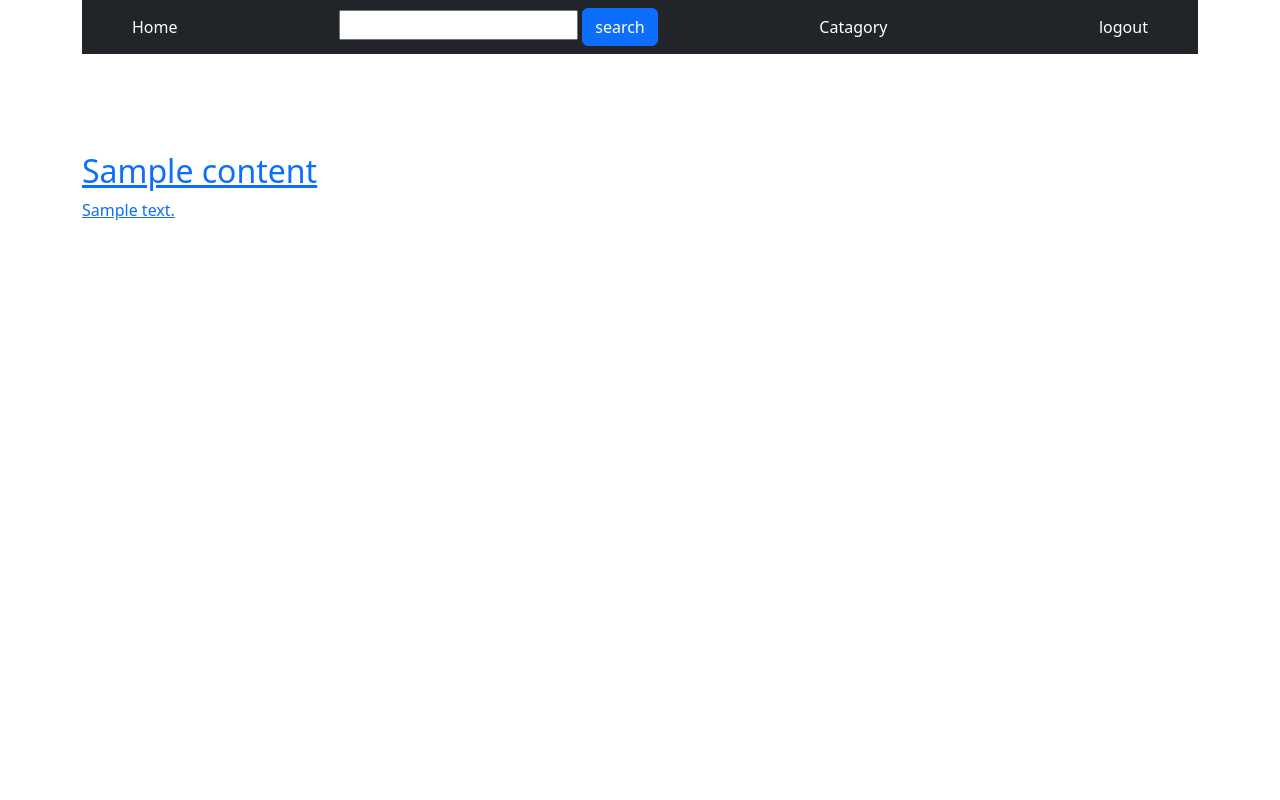
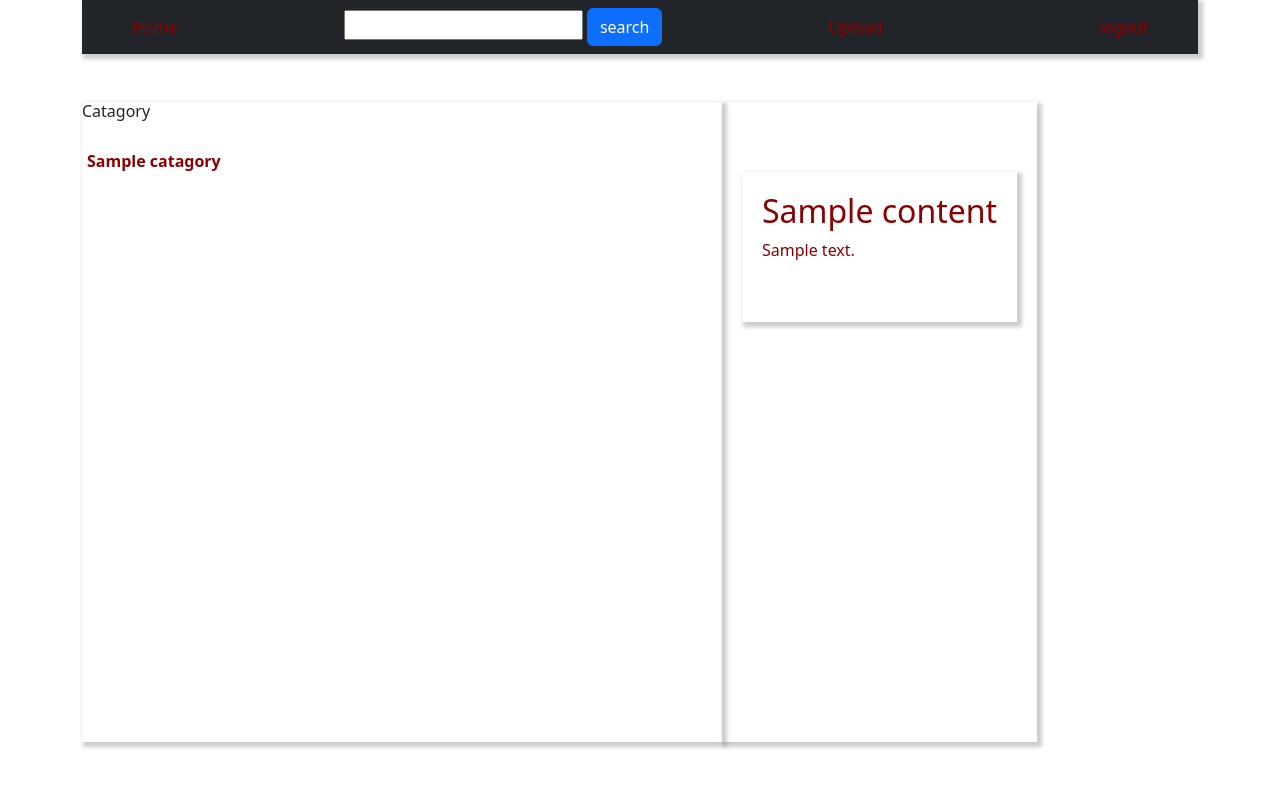
Before and after one commit to Nitesh-Poudel/BLOG, a CodeIgniter app: the page made by application/views/home.php in a window 1280 px wide. Run offline with CodeIgniter, Linux system fonts and the light colour scheme; the template is opened without the code that fills it: most values are stand-ins (such as "Sample title", 1, 10 or a date in 2020).

Commit message:
displayed_catagories,added commenct section_and_other_minor_changes_are_done

```diff
--- a/application/controllers/Upload.php
+++ b/application/controllers/Upload.php
@@ -9,8 +9,8 @@
 
                 $this->load->view('uploadBlog', $data);
                 foreach ($categoriesData as $category) {
-                     echo "opton1"." ".$category->catagory."<br>"; // Output each category's name
-                     $this->load->view('uploadBlog.php');
+                     //echo "opton1"." ".$category->catagory."<br>"; // Output each category's name
+
                 }
             }
         }
--- a/application/views/header.php
+++ b/application/views/header.php
@@ -1,9 +1,11 @@
 <nav  class="nav  navbar navbar-dark bg-dark">
-    <a href="index">Home</a>
+    <a href="<?= base_url('index.php/home')?>">Home</a>
 
     <div><input id="input" type="text" id="form1" />
     <button class="btn btn-primary">search</button></div>
-    <a href="#">Catagory</a>
+
+
+    <a href="<?= base_url('index.php/UPLOAD')?>">Upload</a>
 
 
     <a href="<?= base_url('index.php/login/logout')?>">logout</a>
--- a/application/views/home.php
+++ b/application/views/home.php
@@ -6,12 +6,25 @@
   <meta name="viewport" content="width=device-width, initial-scale=1.0">
   <title>Home</title>
     <style>
+      .innerContainer{display:flex;}
+      .sidebar{width:50vw;box-shadow: 3px 3px 4px 2px rgba(0, 0, 0, 0.2);}
+      .contents,.content, nav{box-shadow: 3px 3px 4px 2px rgba(0, 0, 0, 0.2);padding: 20px;}
+      .contents{height:80vh;overflow:scroll}
+
+      .sidebar ul{margin:0px;padding:0px}
+      .sidebar li{padding:20px 5px;}
+      .container a{
+        text-decoration: none;
+        color:darkred;
+      }
       nav a{
+        color:black;
         margin:0px 50px;
       }
+
       .content{
         margin:50px 0px;
-        height:100px;
+        height:150px;
         overflow:hidden;
         text-align: justify;
 
@@ -44,8 +57,16 @@
 
 
 <br><br>
-
-
+<div class="innerContainer">
+<div class="sidebar">
+  <h6>Catagory</h6>
+  <ul type="none">
+  <?php foreach ($categories as $category): ?>
+            <li><b><a href="Home?catagory=<?=$category->cid ?>"><?php echo $category->catagory; ?></a></b></li>
+        <?php endforeach; ?>
+  </ul>
+</div>
+<div class="contents">
 <?php foreach ($contents as $content): ?>
   <a href="<?= base_url('index.php/home/maincontent?blogid=' . $content->blogid) ?>">
   <div class="content">
@@ -55,6 +76,8 @@
   </div></a>
 <?php endforeach; ?>
 
+</div>
+</div>
 
 </div>
 </body>
```
Also changed, not shown: application/controllers/home.php (+21 -34 lines), application/controllers/reaction.php (+11 -1 lines), application/models/homeModel.php (+8 -1 lines), application/views/contentHighlight.php (+14 -13 lines), application/views/uploadBlog.php (+35 -3 lines).
